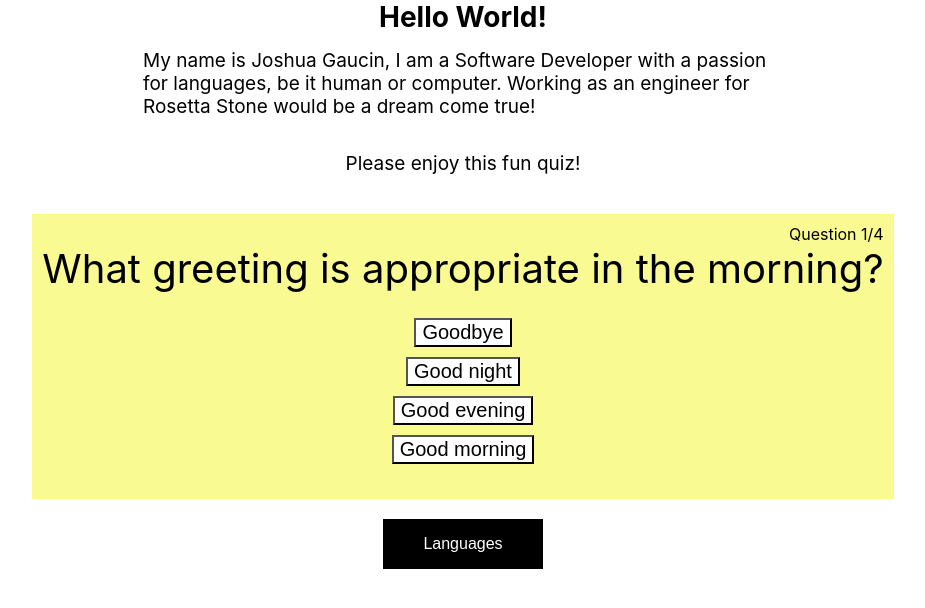
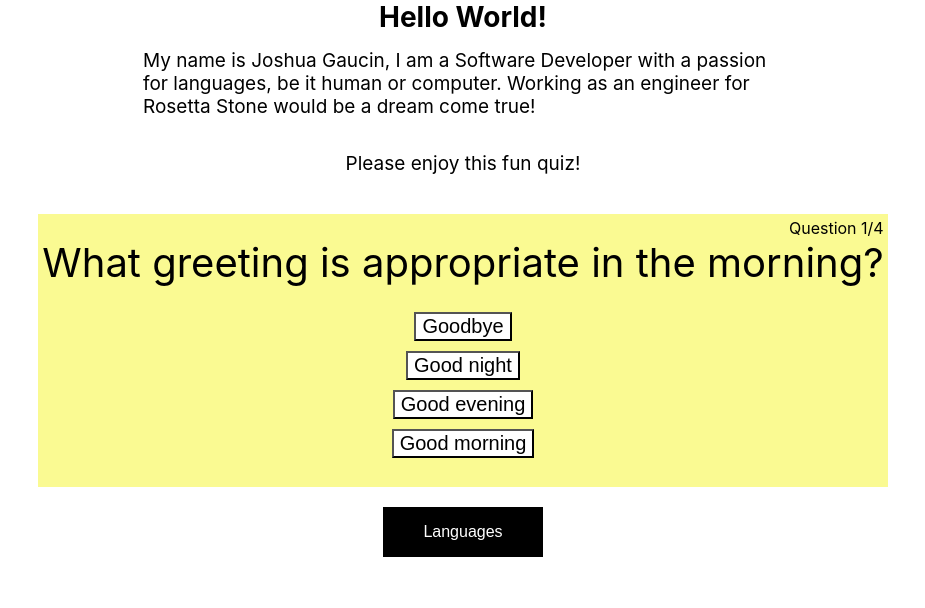
Before and after one commit to joshuagaucin/Rosetta-app, a React (Create React App) app: page / in a window 1280 px wide. Shown: the top 608 px of the page, without its empty margins (177-1102 px from the left). Built offline with nearby package versions, Linux system fonts and the light colour scheme.

Commit message:
font size change

```diff
--- a/src/components/Questions/questions.css
+++ b/src/components/Questions/questions.css
@@ -5,7 +5,7 @@
     flex-direction:column;
     background: rgb(250, 250, 146);
     margin: 20px;
-    padding: 10px;
+    padding: 4px;
 }
 .score-section{
 
```
Also changed, not shown: 1 other file (tests, documents, lock files or other folders).
